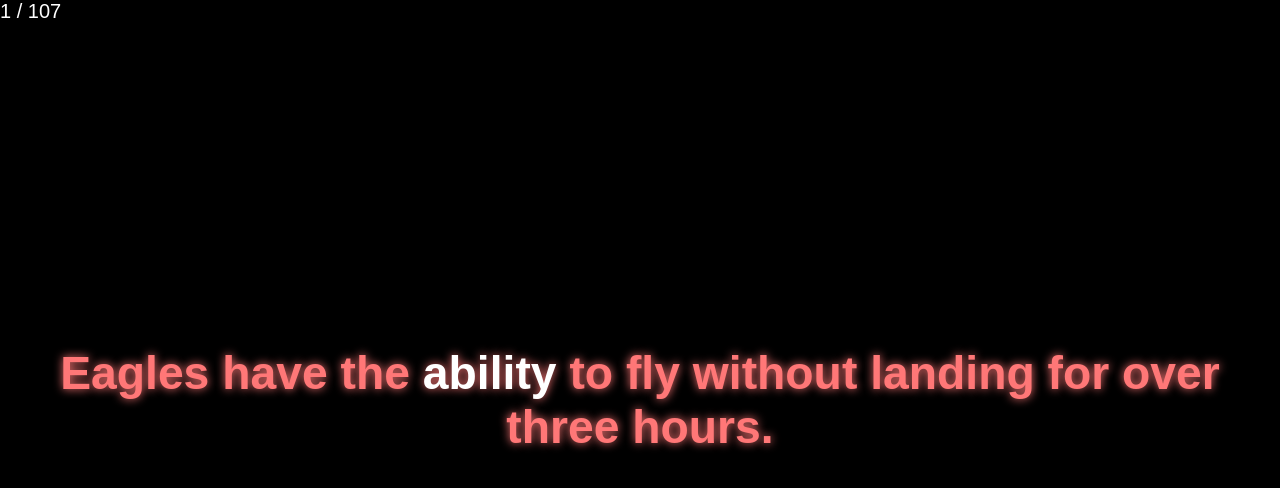
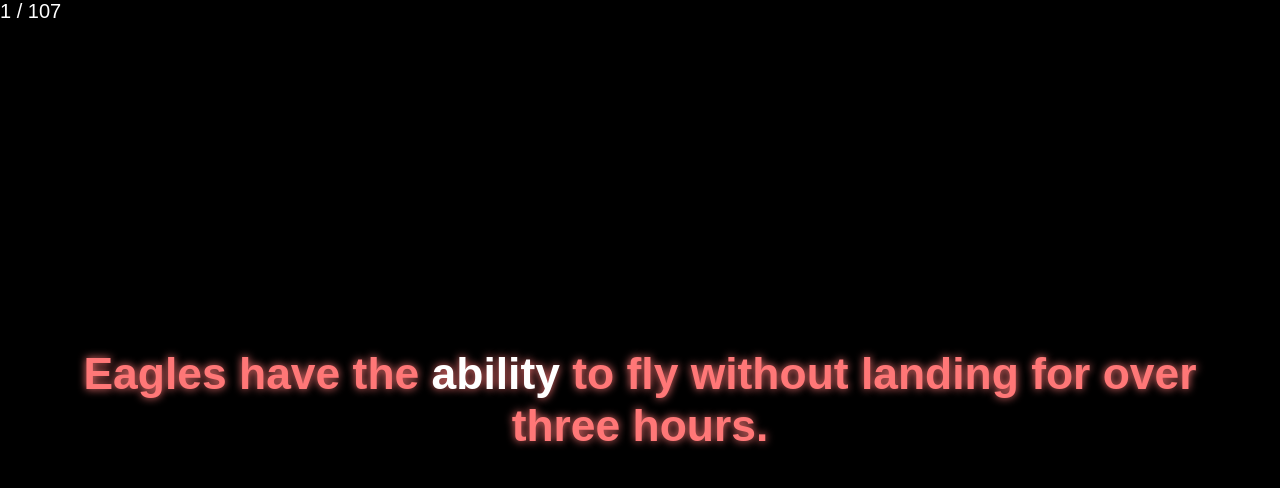
Before and after one commit to coding142857-2/coding142857-2.github.io, a plain HTML site: page speedUp/index.html in a window 1280 px wide. Both pictures are taken after a click on the button "start". Drawn offline with Linux system fonts and the light colour scheme.

Commit message:
Add files via upload

```diff
--- a/speedUp/index.html
+++ b/speedUp/index.html
@@ -182,13 +182,12 @@
     var count = -1;
     var tick = 0;
     var speed = 1846.15384615;
-    var run;
-    var eng;
     var colors = ['#f77', '#f97', '#ff7', '#7f7', '#7ff', '#97f', '#f7f'];
     var info = document.getElementById('info');
     var index = document.getElementById('index');
     var audio = document.getElementById('audio');
     var now;
+    var track = 0
     var btn = document.getElementById('start');
 
     function colorText(color, text, index, _) {
@@ -210,7 +209,7 @@
             if (count === quastions.length) count = 0;
         }
         index.innerText = (count + 1) + ' / ' + quastions.length;
-        info.style.scale = f2(tick) * 0.1 + 0.9;
+        info.style.scale = f2(tick) * 0.15 + 0.85;
         if (count > -1) {
             if (tick <= 0.75) {
                 let str = '';
```
